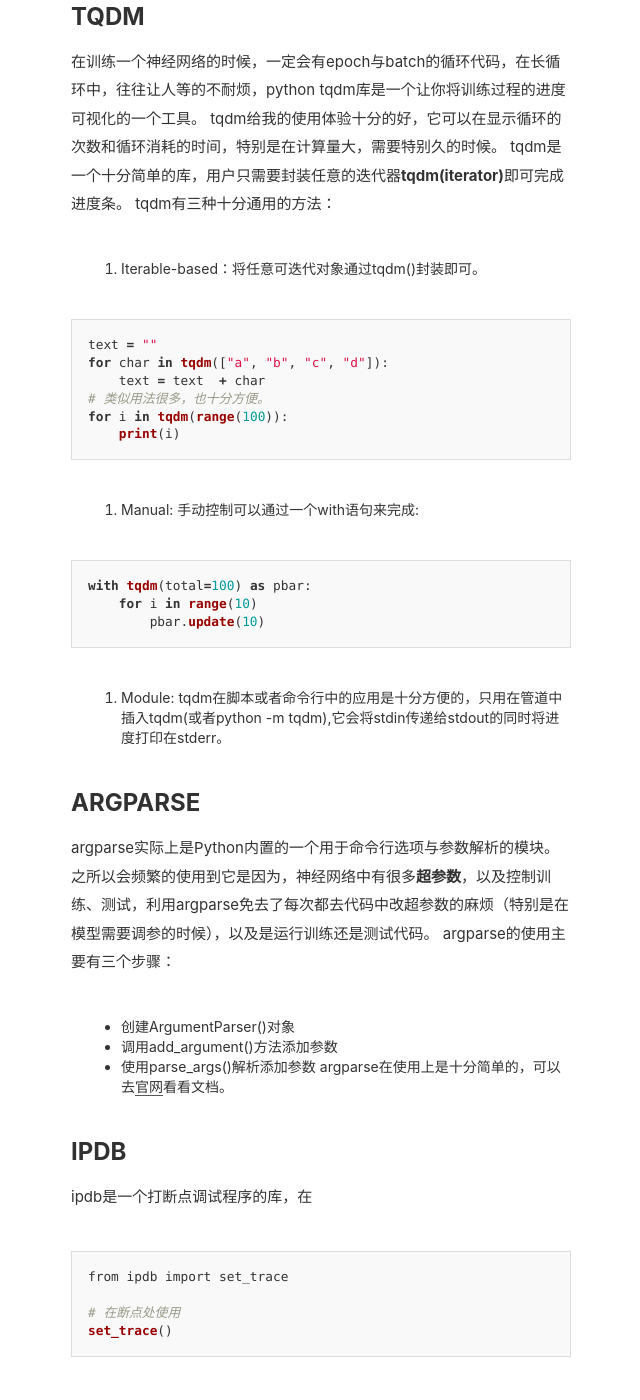
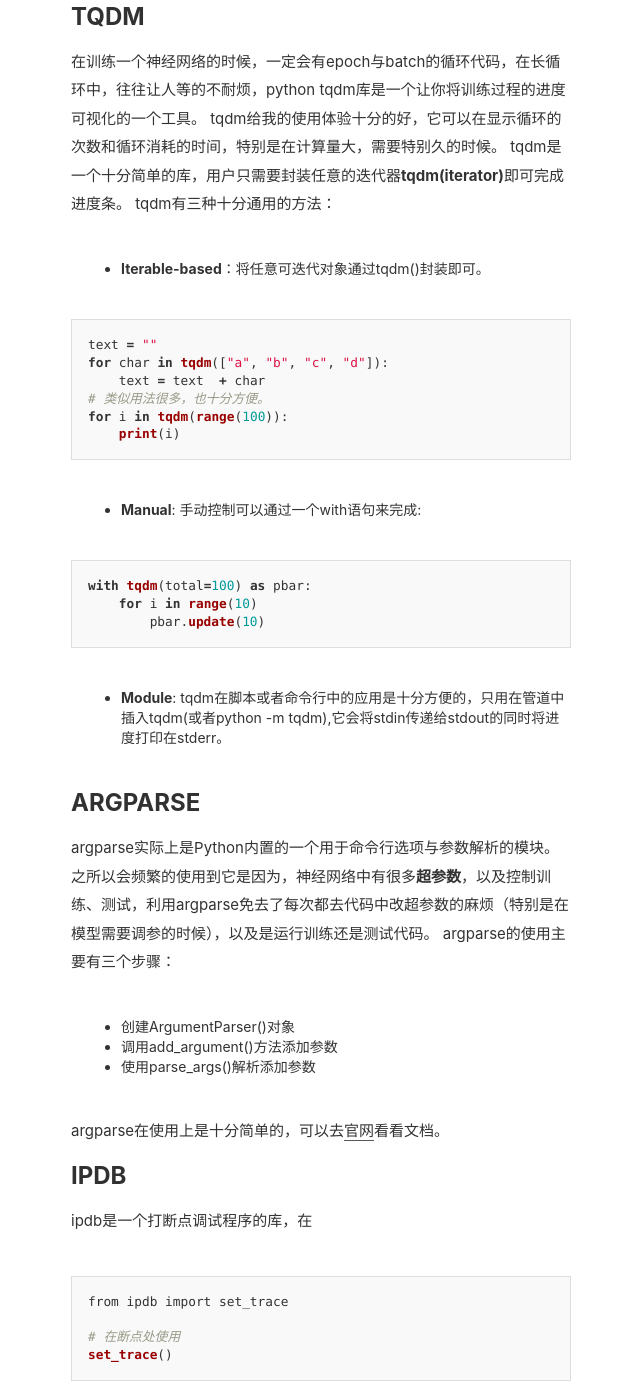
Before and after one commit to luome/luome.github.io, a Jekyll site: the page built from _posts/2018-11-11-几个改善写代码体验的python库.md, in a window 1280 px wide and 1400 px high, scrolled down 390 px. Shown: the whole window, without its empty margins (319-959 px from the left). Built offline with Jekyll 4.4.1, drawn with Linux system fonts in a browser that asks for light colours; some of the changed lines change nothing that is shown.

Commit message:
blog format

````diff
--- a/_posts/2018-11-11-几个改善写代码体验的python库.md
+++ b/_posts/2018-11-11-几个改善写代码体验的python库.md
@@ -10,7 +10,7 @@
 tqdm有三种十分通用的方法：
 
 
-1. Iterable-based：将任意可迭代对象通过tqdm()封装即可。
+- **Iterable-based**：将任意可迭代对象通过tqdm()封装即可。
 
 
 ```python
@@ -23,7 +23,7 @@
 ```
 
 
-2. Manual: 手动控制可以通过一个with语句来完成:
+- **Manual**: 手动控制可以通过一个with语句来完成:
 
 
 ```python
@@ -33,7 +33,7 @@
 ```
 
 
-3. Module: tqdm在脚本或者命令行中的应用是十分方便的，只用在管道中插入tqdm(或者python -m tqdm),它会将stdin传递给stdout的同时将进度打印在stderr。
+- **Module**: tqdm在脚本或者命令行中的应用是十分方便的，只用在管道中插入tqdm(或者python -m tqdm),它会将stdin传递给stdout的同时将进度打印在stderr。
 
 
 ## ARGPARSE
@@ -42,6 +42,8 @@
 - 创建ArgumentParser()对象
 - 调用add_argument()方法添加参数
 - 使用parse_args()解析添加参数
+
+
 argparse在使用上是十分简单的，可以去[官网](https://docs.python.org/3/library/argparse.html)看看文档。
 
 
````
